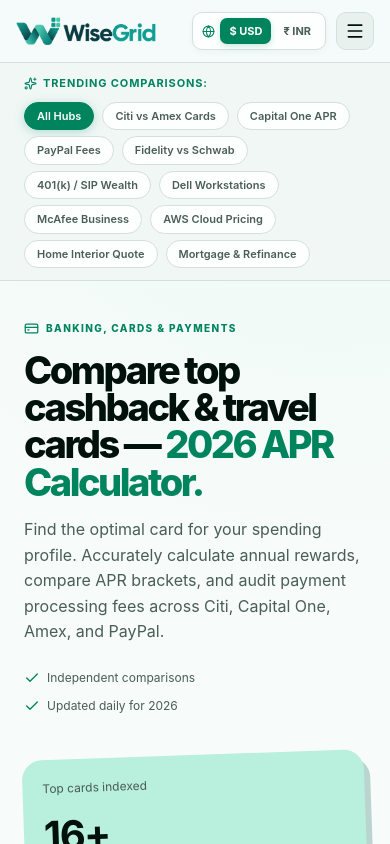
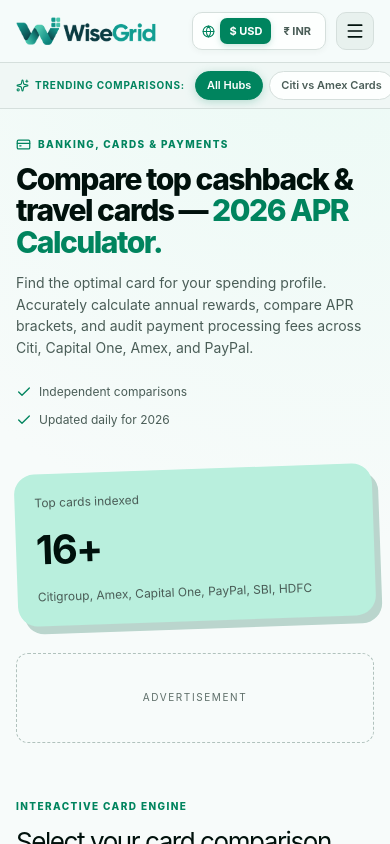
Before and after one commit to pradhuman-neologicx/Adsense, a Next.js app: page / in a window 390 px wide. Shown: the top 844 px of the page. Built offline with nearby package versions, Linux system fonts and the light colour scheme.

Commit message:
egergergrE

```diff
--- a/app/globals.css
+++ b/app/globals.css
@@ -390,8 +390,10 @@ button { cursor: pointer; }
   .menu-button { display: grid; }
   .header-actions .call-button { display: none; }
   .page-grid, .contact-grid, .article-grid { grid-template-columns: 1fr; }
-  .main-content { padding-top: 40px; }
-  .hero-section, .finance-hero { flex-direction: column; align-items: flex-start; margin-bottom: 36px; }
+  .main-content { padding: 28px 16px 0; }
+  .hero-section, .finance-hero { flex-direction: column; align-items: flex-start; margin-bottom: 32px; }
+  .hero-copy h1, .finance-hero h1 { font-size: clamp(28px, 7.5vw, 38px); line-height: 1.05; letter-spacing: -.05em; margin: 12px 0 14px; }
+  .hero-copy p, .finance-hero p { font-size: 14px; line-height: 1.55; }
   .hero-note, .finance-stat { align-self: flex-end; }
   .estimator-layout { grid-template-columns: 1fr; }
   .estimate-card { position: static; }
@@ -408,12 +410,44 @@ button { cursor: pointer; }
   .modal-row-2 { grid-template-columns: 1fr; }
   .eligibility-grid { grid-template-columns: 1fr; }
   .disclaimer-banner { font-size: 10px; }
+
+  /* Trending Comparisons Pill Bar: sleek single-line horizontal scroll on mobile */
+  .campaign-bar-wrapper {
+    overflow-x: auto;
+    -webkit-overflow-scrolling: touch;
+    scrollbar-width: none;
+    padding: 8px 0;
+  }
+  .campaign-bar-wrapper::-webkit-scrollbar {
+    display: none;
+  }
+  .campaign-bar-inner {
+    flex-wrap: nowrap !important;
+    width: max-content;
+    min-width: 100%;
+    padding: 0 16px;
+    gap: 10px;
+  }
+  .campaign-bar-label {
+    font-size: 10px;
+  }
+  .campaign-pills {
+    flex-wrap: nowrap !important;
+    gap: 6px;
+    flex-shrink: 0;
+  }
+  .campaign-pill {
+    flex-shrink: 0;
+    white-space: nowrap;
+    font-size: 11px;
+    padding: 5px 11px;
+  }
 }
 
 @media (max-width: 480px) {
   .choice-grid { grid-template-columns: repeat(3, 1fr); }
   .choice-button { font-size: 11px; }
-  .hero-copy h1, .finance-hero h1 { font-size: 38px; }
+  .hero-copy h1, .finance-hero h1 { font-size: 30px; }
   .trust-row { flex-direction: column; gap: 10px; }
   .hero-note, .finance-stat { align-self: stretch; width: auto; }
   .future-grid { grid-template-columns: 1fr; }
--- a/components/portal.tsx
+++ b/components/portal.tsx
@@ -143,7 +143,7 @@ function PortalInner() {
           <span className="campaign-bar-label">
             <Sparkles size={13} /> Trending Comparisons:
           </span>
-          <div className="campaign-pills flex-wrap">
+          <div className="campaign-pills">
             {campaignPills.map(pill => {
               const isActive =
                 (pill.brand === '' && !activeBrand && activeHub === pill.hub) ||
```
